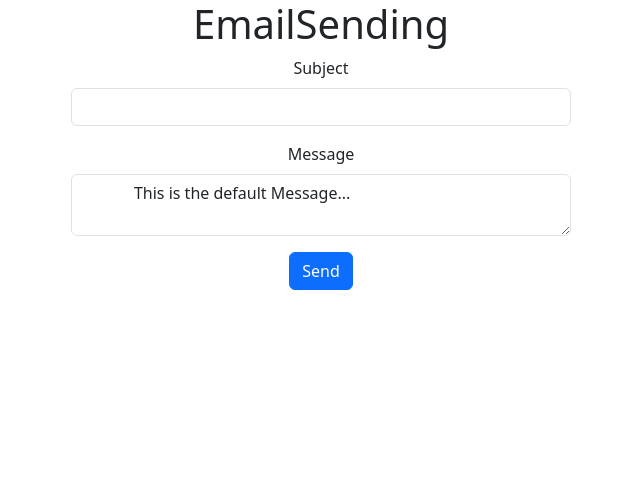
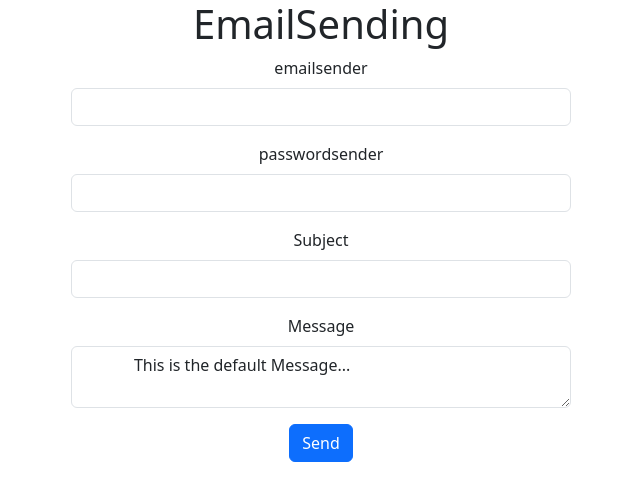
Before and after one commit to Parsaalz/EmailSender, a Django app: page / in a window 1280 px wide. Shown: the top 501 px of the page, without its empty margins (319-959 px from the left). Run offline with Django 5.2, Linux system fonts and the light colour scheme.

Commit message:
some changes

```diff
--- a/emailsender/settings.py
+++ b/emailsender/settings.py
@@ -11,7 +11,7 @@ https://docs.djangoproject.com/en/5.0/ref/settings/
 """
 
 from pathlib import Path
-
+from sendingemailapp.views import emailname,password
 # Build paths inside the project like this: BASE_DIR / 'subdir'.
 BASE_DIR = Path(__file__).resolve().parent.parent
 
@@ -127,6 +127,6 @@ DEFAULT_AUTO_FIELD = 'django.db.models.BigAutoField'
 EMAIL_BACKEND = "django.core.mail.backends.smtp.EmailBackend"
 EMAIL_HOST = 'smtp.gmail.com'
 EMAIL_PORT = 587
-EMAIL_HOST_USER ='parsaalizadeh2040@gmail.com'
-EMAIL_HOST_PASSWORD ='xckfqszzqklbkcpz'
+EMAIL_HOST_USER = emailname()
+EMAIL_HOST_PASSWORD = password()
 EMAIL_USE_TLS = True
--- a/sendingemailapp/templates/mainpage.html
+++ b/sendingemailapp/templates/mainpage.html
@@ -11,6 +11,14 @@
     <form style="width:500px" method="post">
         <h1>EmailSending</h1>
         {% csrf_token %}
+        <div class="mb-3">
+            <label for="exampleInputEmail1" class="form-label">emailsender</label>
+            <input name="email" type="email" class="form-control" id="exampleInputEmail1" aria-describedby="emailHelp">
+        </div>
+        <div class="mb-3">
+            <label for="exampleInputEmail1" class="form-label">passwordsender</label>
+            <input name="password" type="password" class="form-control" id="exampleInputEmail1" aria-describedby="emailHelp">
+        </div>
         <div class="mb-3">
           <label for="exampleInputEmail1" class="form-label">Subject</label>
           <input name="subject" class="form-control" id="exampleInputEmail1" aria-describedby="emailHelp">
--- a/sendingemailapp/views.py
+++ b/sendingemailapp/views.py
@@ -1,15 +1,30 @@
 from django.shortcuts import render
 from django.core.mail import EmailMessage
 from django.http import HttpResponse
+password=""
+emailname=""
 def mainpage(request):
     if request.method=="POST":
         subject_t=request.POST.get('subject')
         Message_t=request.POST.get('Message')
+        email_t=request.POST.get('email')
+        password_t=request.POST.get('password')
+        global password
+        password=password_t
         if Message_t and subject_t is not None:
-            email=EmailMessage(
-                subject_t,
-                Message_t,
-                "parsaalizadeh2022@gmail.com",
-                ["parsaalizadeh2040@gmail.com","parsaalizadeh2022@gmail.com"],
-            ).send()
+            s=["parsaalizadeh2040@gmail.com","parsaalizadeh202@gmail.com"]
+            for x in s:
+                email=EmailMessage(
+                    subject_t,
+                    Message_t,
+                    "parsaalizadeh2040@gmail.com",
+                    [x],
+                ).send()
     return render(request,"mainpage.html")
+def emailname():
+    return "parsaalizadeh2040@gmail.com"
+
+def password():
+    return "xckfqszzqklbkcpz"
+
+#'xckfqszzqklbkcpz'
```
